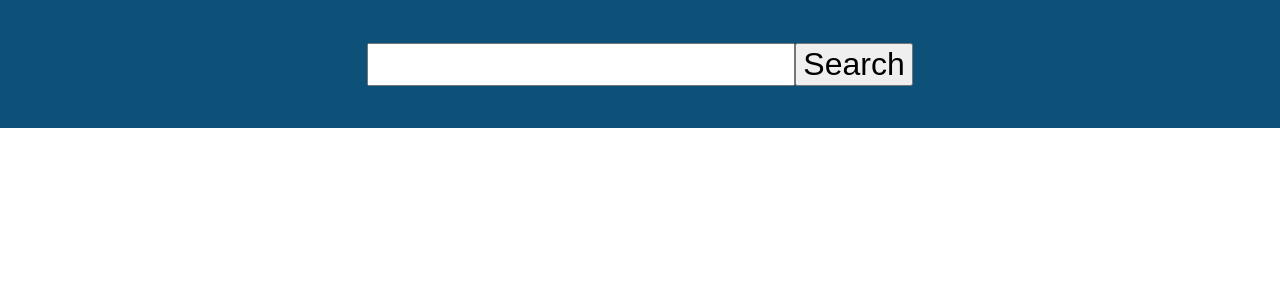
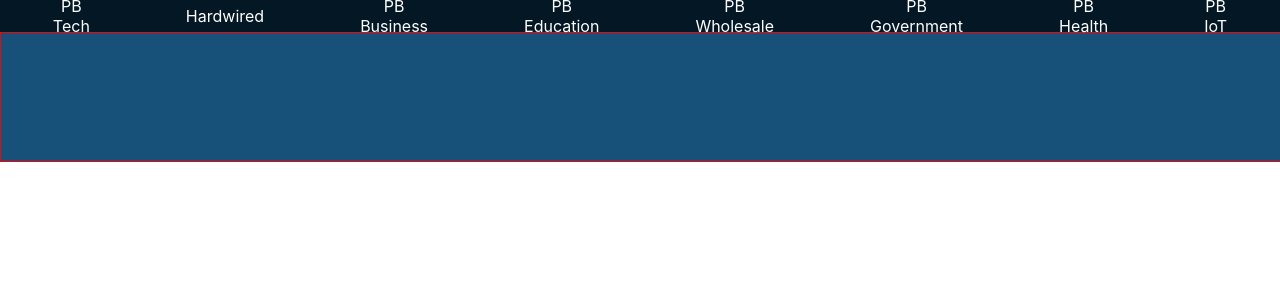
Before and after one commit to aidannairn/pb-tech-laptops, a React (Create React App) app in the folder client/: page / in a window 1280 px wide. Shown: the top 300 px of the page. Built offline with nearby package versions, Linux system fonts and the light colour scheme.

Commit message:
header added

```diff
--- a/client/src/components/Header/Header.module.css
+++ b/client/src/components/Header/Header.module.css
@@ -1,16 +1,33 @@
 .headerContainer {
   width: 100%;
-  height: 8em;
-  background-color: #0D5078;
+}
+.headerContainer .headerBlackWrapper {
+  width: 100%;
+  background-color: #031724;
+}
+.headerContainer .headerBlackWrapper .headerBlack {
+  height: 2em;
+  width: 80%;
+  margin: 0 auto;
   display: flex;
   justify-content: center;
+  gap: 6em;
   align-items: center;
 }
-.headerContainer .inputs input {
+.headerContainer .headerBlackWrapper .headerBlack div {
+  color: white;
+}
+.headerContainer .headerBlackWrapper .inputs input {
   font-size: 2em;
 }
-.headerContainer .inputs button {
+.headerContainer .headerBlackWrapper .inputs button {
   font-size: 2em;
+}
+.headerContainer .headerBlueWrapper {
+  width: 100%;
+  border: 1px solid red;
+  background-color: #175078;
+  height: 8em;
 }
 
 /*# sourceMappingURL=Header.module.css.map */
--- a/client/src/components/Header/Header.sass
+++ b/client/src/components/Header/Header.sass
@@ -1,15 +1,40 @@
+$primary-color: #175078
+$secondary-color: #F08222
+$pb-darkblue: #031724
+$pb-grey: #757575
+$pb-orange: #F08222
+$border: 1px solid red
+
 .headerContainer
     width: 100%
-    height: 8em
-    background-color: #0D5078
-    display: flex
-    justify-content: center
-    align-items: center
 
-    .inputs
+    .headerBlackWrapper
+        width: 100%
+        background-color: $pb-darkblue
 
-        input
-            font-size: 2em
+        .headerBlack
+            height: 2em
+            width: 80%
+            margin: 0 auto
+            display: flex
+            // border: $border
+            justify-content: center
+            gap: 6em
+            align-items: center
 
-        button
-            font-size: 2em
+            div
+                color: white
+
+        .inputs
+
+            input
+                font-size: 2em
+
+            button
+                font-size: 2em
+
+    .headerBlueWrapper
+        width: 100%
+        border: $border
+        background-color: $primary-color
+        height: 8em
--- a/client/src/components/Header/Header.tsx
+++ b/client/src/components/Header/Header.tsx
@@ -1,13 +1,28 @@
 import React from "react";
-import style from "./Header.module.css";
+import styles from "./Header.module.css";
 
 const Header: React.FC = () => {
   return (
-    <div className={style.headerContainer}>
-      <div className={style.inputs}>
+    <div className={styles.headerContainer}>
+      <div className={styles.headerBlackWrapper}>
+        <div className={styles.headerBlack}>
+          <div>PB Tech</div>
+          <div>Hardwired</div>
+          <div>PB Business</div>
+          <div>PB Education</div>
+          <div>PB Wholesale</div>
+          <div>PB Government</div>
+          <div>PB Health</div>
+          <div>PB IoT</div>
+        </div>
+      </div>
+      <div className={styles.headerBlueWrapper}>
+
+      </div>
+      {/* <div className={styles.inputs}>
         <input type="search"></input>
         <button type="button">Search</button>
-      </div>
+      </div> */}
     </div>
   );
 };
```
Also changed, not shown: 1 other file (tests, documents, lock files or other folders).
